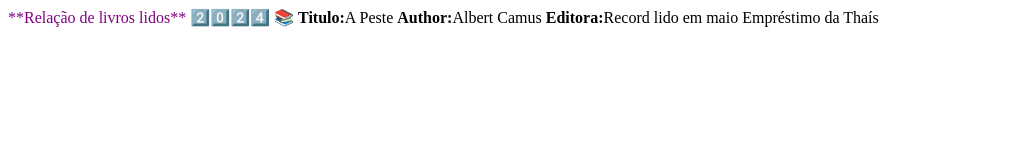
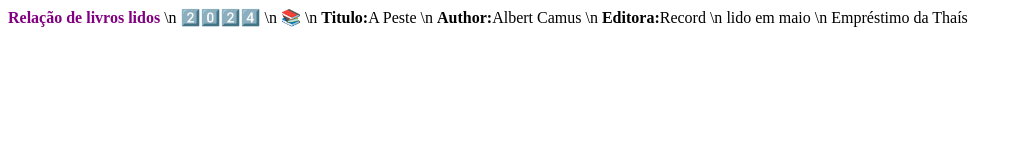
Before and after one commit to pamelarochap/para-compartilhar-, a plain HTML site: page index.html in a window 1280 px wide. Shown: the whole page, without its empty margins (0-1022 px from the left). Drawn offline with Linux system fonts and the light colour scheme.

Commit message:
Update index.html

```diff
--- a/index.html
+++ b/index.html
@@ -1,12 +1,8 @@
-<span style="color:purple"; >**Relação de livros lidos**</span>
-
-
-2️⃣0️⃣2️⃣4️⃣
-
-
-📚
-<strong>Titulo:</strong>A Peste
-<strong>Author:</strong>Albert Camus
-<strong>Editora:</strong>Record
-<span class="italic-black">lido em maio
- Empréstimo da Thaís</span>
+<span style="color:purple"><strong>Relação de livros lidos</strong></span>
+\n 2️⃣0️⃣2️⃣4️⃣
+\n 📚
+\n <strong>Titulo:</strong>A Peste
+\n <strong>Author:</strong>Albert Camus
+\n <strong>Editora:</strong>Record
+\n <span class="italic-black">lido em maio
+\n Empréstimo da Thaís</span>
```
